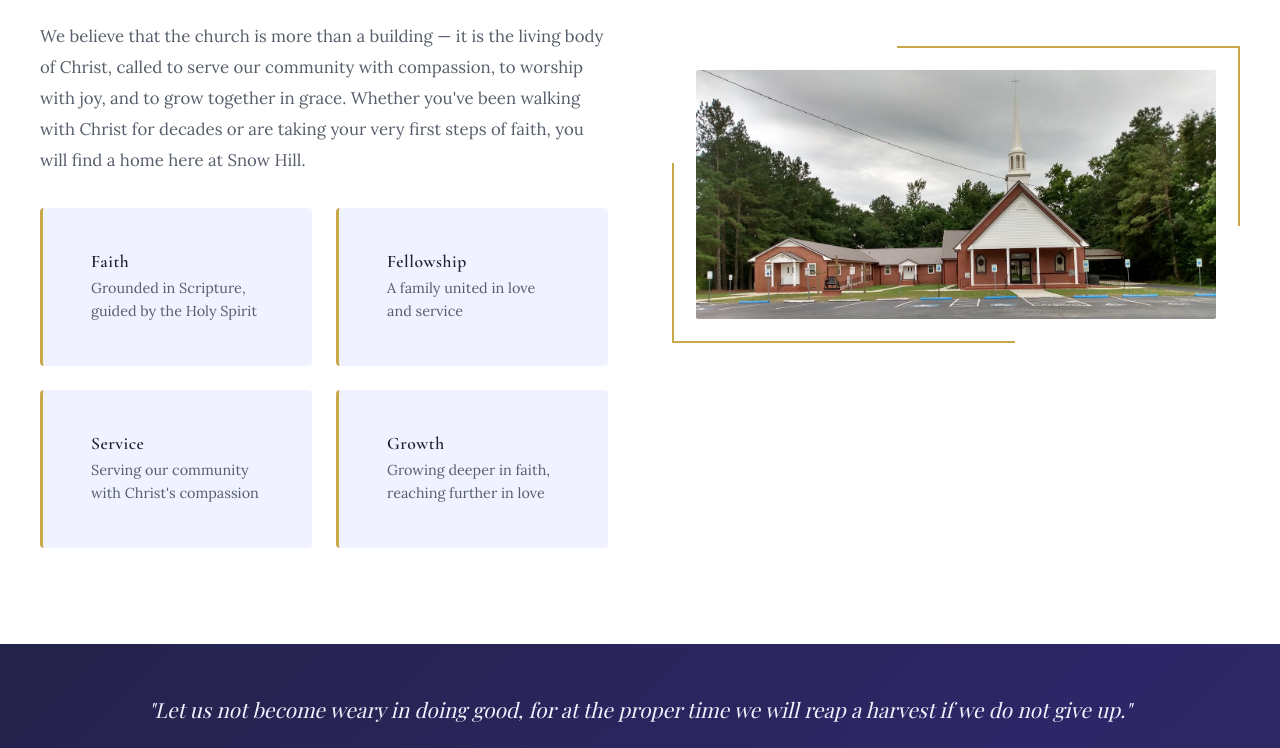
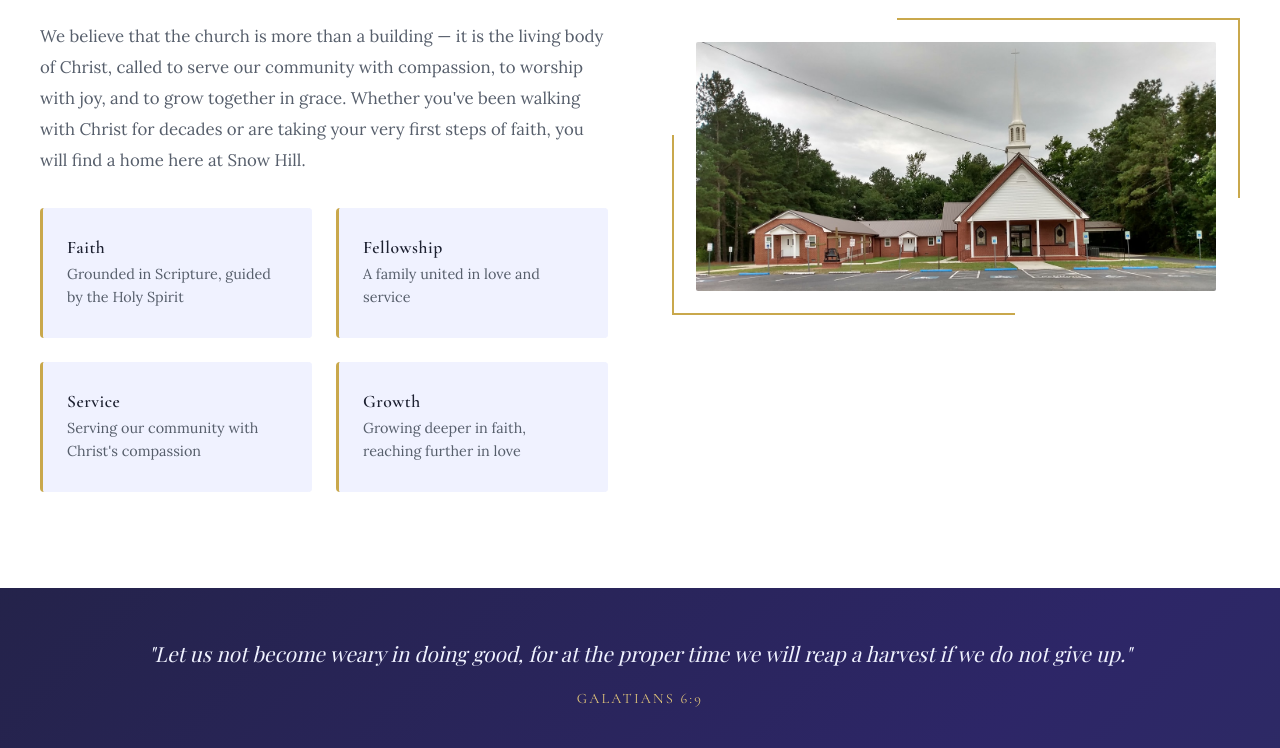
Before and after one commit to daryltaylor72/snow-hill-church, a plain HTML site: page index.html in a window 1280 px wide. Shown: the part 1303-2051 px from the top of the page. Drawn offline with nearby package versions, Linux system fonts and the light colour scheme; a web font is replaced by a local one.

Commit message:
fix: correct about card flip layout

```diff
--- a/index.html
+++ b/index.html
@@ -482,7 +482,6 @@
         }
 
         .about-value {
-            padding: 1.5rem;
             background: var(--cream);
             border-radius: 4px;
             border-left: 3px solid var(--gold);
@@ -1709,14 +1708,13 @@
         .about-value {
             transform-style: preserve-3d;
             position: relative;
-            min-height: 110px;
+            min-height: 130px;
             cursor: pointer;
         }
         .about-value-inner {
             position: relative;
             width: 100%;
-            height: 100%;
-            min-height: 110px;
+            min-height: 130px;
             transform-style: preserve-3d;
             transition: transform 0.6s cubic-bezier(0.4, 0.2, 0.2, 1);
         }
@@ -1730,10 +1728,14 @@
             backface-visibility: hidden;
             -webkit-backface-visibility: hidden;
             padding: 1.5rem;
+            box-sizing: border-box;
             border-radius: 2px;
             display: flex;
             flex-direction: column;
             justify-content: center;
+            align-items: flex-start;
+            width: 100%;
+            height: 100%;
         }
         .about-value-front {
             background: var(--cream);
@@ -1742,14 +1744,16 @@
             background: linear-gradient(135deg, var(--brick-deep), var(--brick));
             transform: rotateY(180deg);
             text-align: center;
+            align-items: center;
         }
         .about-value-back p {
             font-family: 'Lora', serif;
             font-style: italic;
-            font-size: 0.85rem !important;
-            line-height: 1.6 !important;
+            font-size: 0.9rem !important;
+            line-height: 1.5 !important;
             color: var(--cream-warm) !important;
             margin-bottom: 0.5rem !important;
+            max-width: 18ch;
         }
         .about-value-back cite {
             font-family: 'Cormorant Garamond', serif;
```
